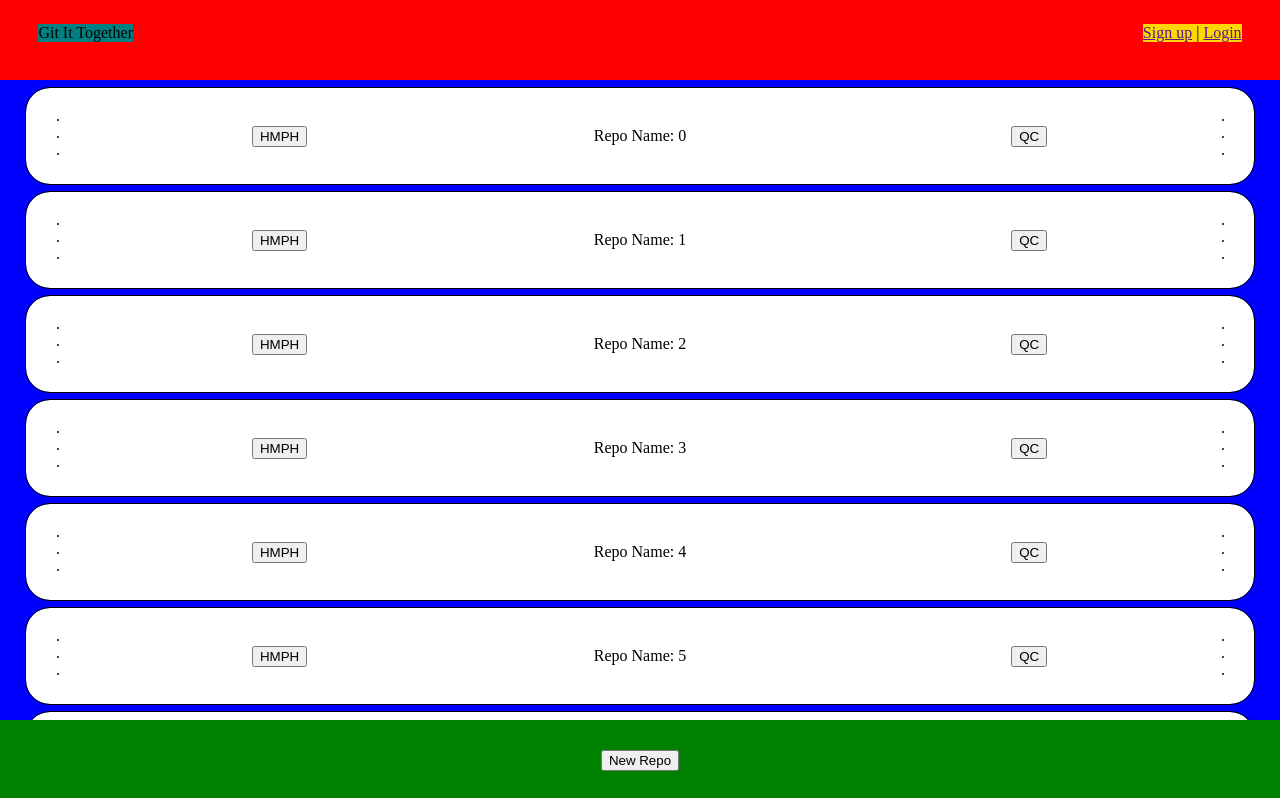
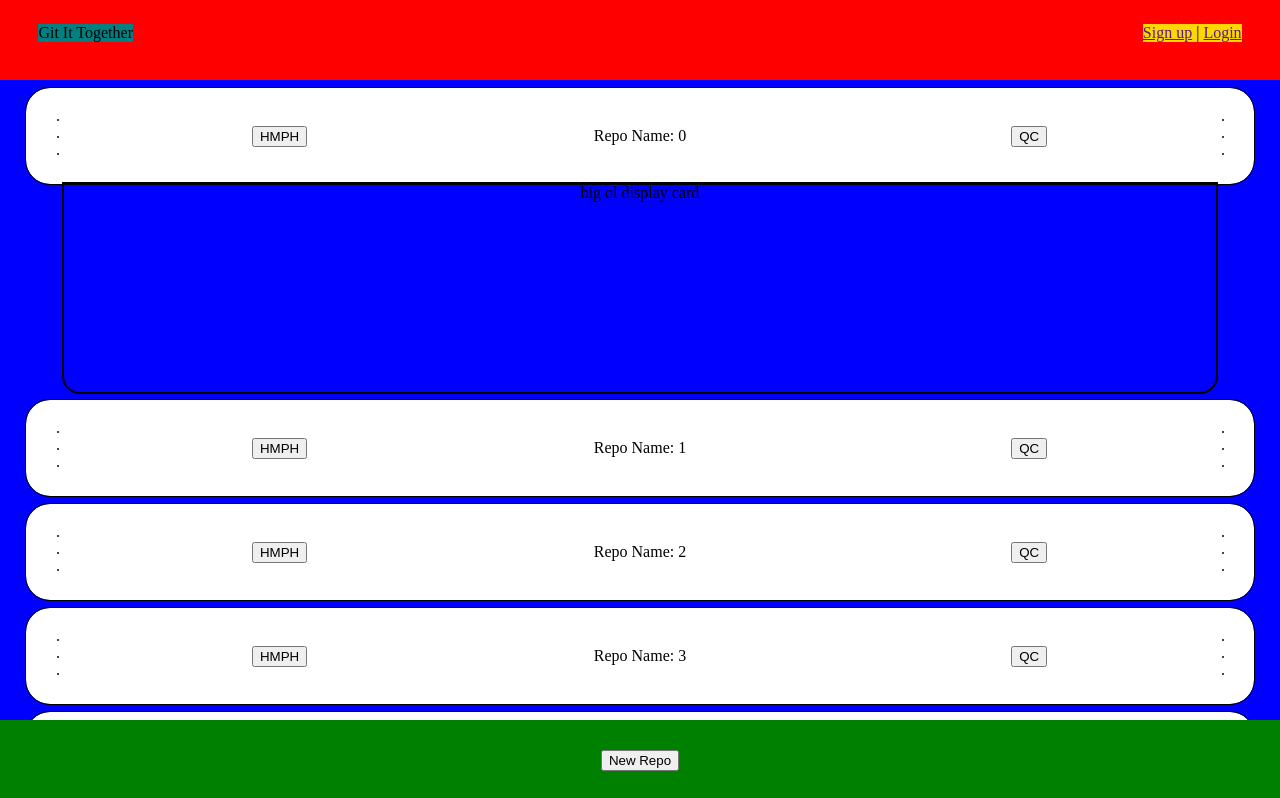
Before and after one commit to BuickSalesman/git-front, a React (Vite) app: page / in a window 1280 px wide. Shown: the top 798 px of the page. Built offline with nearby package versions, Linux system fonts and the light colour scheme.

Commit message:
styling, added first card open

```diff
--- a/src/components/Content/RepoDisplayCard/RepoDisplayCard.css
+++ b/src/components/Content/RepoDisplayCard/RepoDisplayCard.css
@@ -4,6 +4,11 @@
 
 .repo-card {
     display: flex;
+    flex-direction: column;
     justify-content: center;
     align-items: center;
 }
+
+.first-card .repo-dropdown-display {
+    display: block;
+}
--- a/src/components/Content/RepoDisplayCard/RepoDisplayCard.jsx
+++ b/src/components/Content/RepoDisplayCard/RepoDisplayCard.jsx
@@ -5,7 +5,7 @@ import { RepoDropdownDisplay } from "./RepoDropdownDisplay/RepoDropdownDisplay.j
 
 export function RepoDisplayCard({ id }) {
     return (
-        <div className="repo-card">
+        <div className={`repo-card ${id === "0" ? "first-card" : ""}`}>
             <RepoTitleTool id={id} />
             <RepoDropdownDisplay />
         </div>
--- a/src/components/Content/RepoDisplayCard/RepoDropdownDisplay/RepoDropdownDisplay.css
+++ b/src/components/Content/RepoDisplayCard/RepoDropdownDisplay/RepoDropdownDisplay.css
@@ -0,0 +1,7 @@
+.repo-dropdown-display {
+    width: 90vw;
+    height: 26vh;
+    outline: 2px solid black;
+    border-bottom-left-radius: 2vh;
+    border-bottom-right-radius: 2vh;
+}
```
